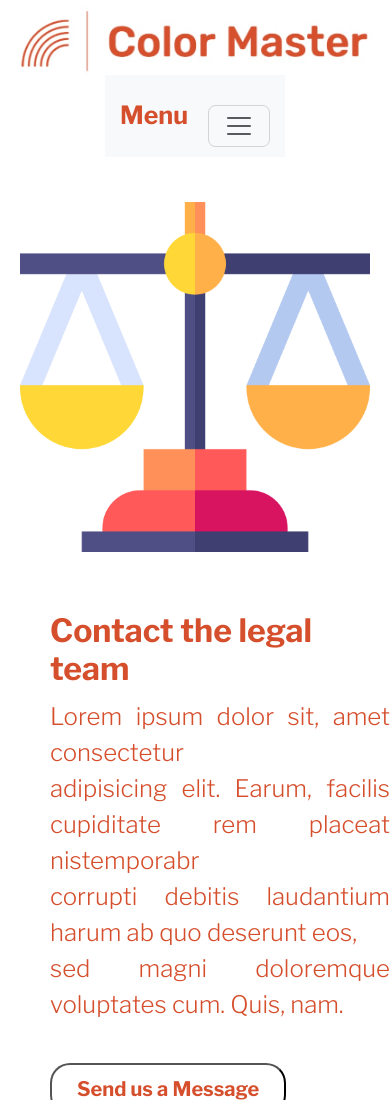
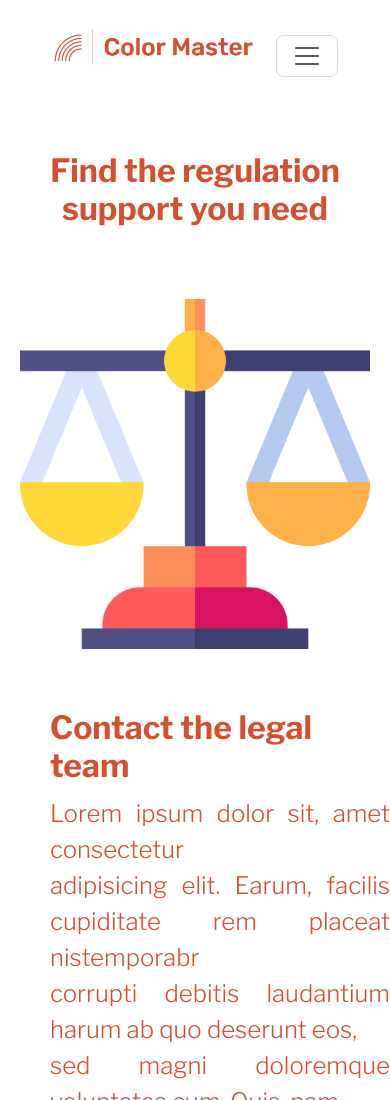
Before and after one commit to VaneChimoy/Preentrega2Chimoy, a website: page pages/legal.html in a window 390 px wide. Shown: the top 1100 px of the page. Drawn offline with nearby package versions, Linux system fonts and the light colour scheme.

Commit message:
entrega final

```diff
--- a/pages/legal.html
+++ b/pages/legal.html
@@ -32,13 +32,9 @@
 </head>
 <body>
     <header class="header">
-        <div class="headerLogocm">
-            <a href="../index.html"><img src="../images/LogoCM.jpg" class="headerLogocmImg" alt="Logo Color Master"></a>
-        </div>
-
-        <nav class="navbar navbar-expand-lg bg-body-tertiary">
+        <nav class="navbar navbar-expand-lg bg-body-light">
             <div class="container-fluid">
-                <a class="navbar-brand" href="#">Menu</a>
+                <a class="navbar-brand" href="../index.html"><img src="../images/LogoCM.jpg" class="headerLogocmImg" alt="Logo Color Master"></a>
                 <button class="navbar-toggler" type="button" data-bs-toggle="collapse" data-bs-target="#navbarNav" aria-controls="navbarNav" aria-expanded="false" aria-label="Toggle navigation">
                 <span class="navbar-toggler-icon"></span>
                 </button>
@@ -66,6 +62,15 @@
         </nav>
     </header>
     <main>
+
+        <section class="productshero">
+            <div class="productsheroTxt">
+                <h1>Find the regulation support you need</h1>
+
+            </div>
+
+        </section>
+
         <section class="productitem">
             <img src="../images/Legal.png" alt="legal">
             <div class="producttxt">
--- a/scss/base/_mediaquery.scss
+++ b/scss/base/_mediaquery.scss
@@ -372,7 +372,7 @@
 
     .header{
         display: flex;
-        flex-direction: column;
+        justify-content: space-around;
         height: auto;
         width: 100%;
         padding: 5px;
@@ -380,19 +380,23 @@
         border-color: nth($colores, 1);
         position: sticky;
         top: 0;
-        .headerLogocm{
-            cursor: pointer;
+    }
 
-            .headerLogocmImg{
-                height: 70px;
-                width: auto;
-                transition: all 0.3s;
-                &:hover{
-                    transform: scale(1.05);
-                }
+    .navbar-brand{
+        font-size: 700;
+        font-weight: 600;
+        color: nth($colores, 1);
+        text-decoration: none;
+        img{
+            height: 40px;
+            width: auto;
+            transition: all 0.3s;
+            &:hover{
+            transform: scale(1.05);
             }
         }
-    }
+
+        }
 
     .footer{
         display: grid;
--- a/scss/components/_header.scss
+++ b/scss/components/_header.scss
@@ -1,6 +1,6 @@
 .header{
     display: flex;
-    justify-content: space-between;
+    justify-content:space-around;
     align-items: center;
     height: auto;
     width: 100%;
@@ -11,15 +11,6 @@
     top: 0;
     .headerLogocm{
         cursor: pointer;
-
-        .headerLogocmImg{
-            height: 70px;
-            width: auto;
-            transition: all 0.3s;
-            &:hover{
-                transform: scale(1.05);
-            }
-        }
 
     }
 
@@ -47,7 +38,17 @@
     font-weight: 600;
     color: nth($colores, 1);
     text-decoration: none;
-}
+    img{
+        height: 70px;
+        width: auto;
+        transition: all 0.3s;
+        &:hover{
+        transform: scale(1.05);
+        }
+    }
+
+    }
+
 .navbar-brand:hover{
     font-size: 700;
     font-weight: 600;
```
Also changed, not shown: index.html (+5 -6 lines), pages/aboutus.html (+2 -6 lines), pages/career.html (+10 -6 lines), pages/colorsbyapplication.html (+2 -6 lines), pages/contactus.html (+3 -7 lines), pages/productlist.html (+2 -6 lines), pages/suppliers.html (+4 -7 lines), css/estilos.css.
